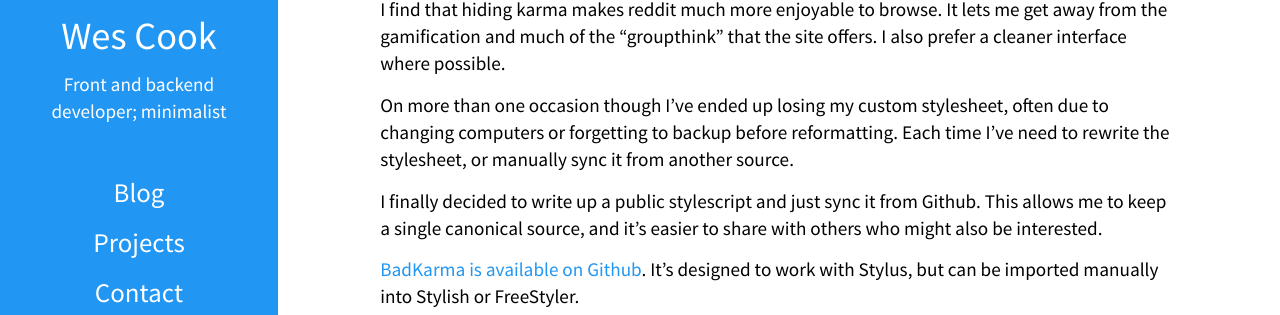
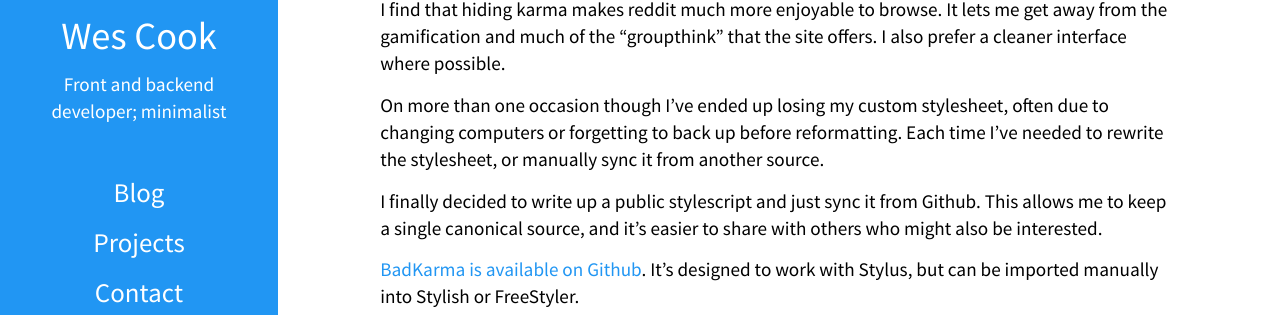
Before and after one commit to WesCook/wescook.github.io, a Jekyll site: the page built from blog/_posts/2018-02-12-bad-karma.md, in a window 1280 px wide. Shown: the part 208-523 px from the top of the page. Built offline with Jekyll 4.4.1, drawn with Linux system fonts in a browser that asks for light colours.

Commit message:
Fixing a tense in Bad Karma post

```diff
--- a/blog/_posts/2018-02-12-bad-karma.md
+++ b/blog/_posts/2018-02-12-bad-karma.md
@@ -7,7 +7,7 @@ I've been using a custom stylesheet to hide karma on reddit for the last few yea
 
 I find that hiding karma makes reddit much more enjoyable to browse.  It lets me get away from the gamification and much of the "groupthink" that the site offers.  I also prefer a cleaner interface where possible.
 
-On more than one occasion though I've ended up losing my custom stylesheet, often due to changing computers or forgetting to backup before reformatting.  Each time I've need to rewrite the stylesheet, or manually sync it from another source.
+On more than one occasion though I've ended up losing my custom stylesheet, often due to changing computers or forgetting to back up before reformatting.  Each time I've needed to rewrite the stylesheet, or manually sync it from another source.
 
 I finally decided to write up a public stylescript and just sync it from Github.  This allows me to keep a single canonical source, and it's easier to share with others who might also be interested.
 
```
